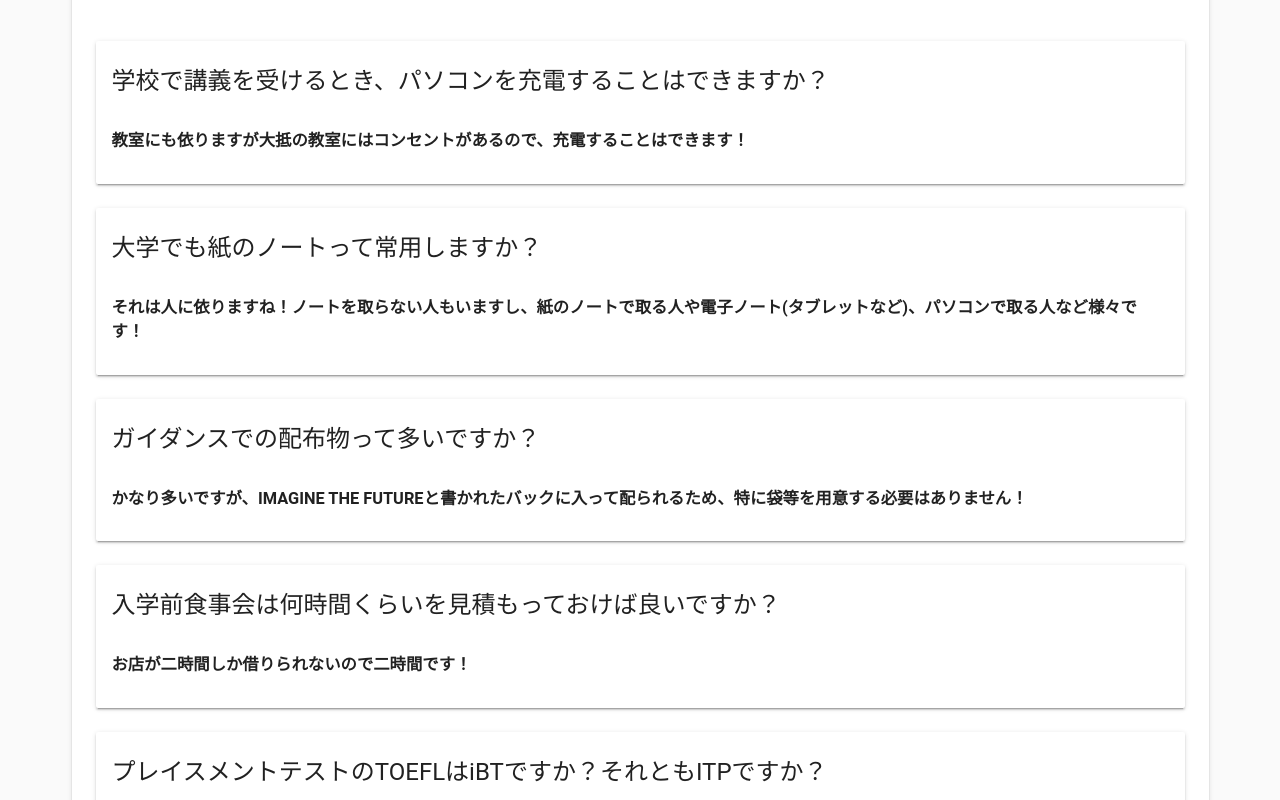
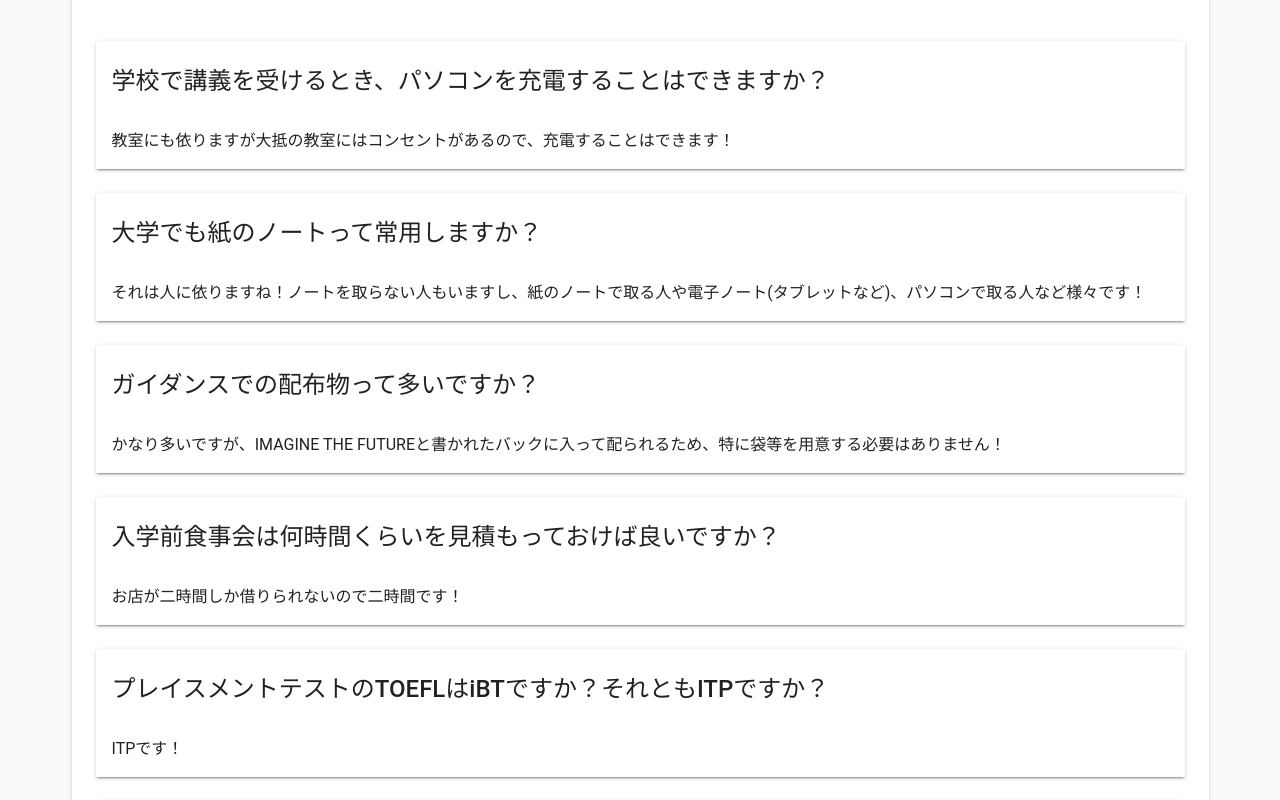
Before and after one commit to takonasu/shinkan2019, a Vue app: page /#/question in a window 1280 px wide. Shown: the part 420-1220 px from the top of the page. Built offline with nearby package versions, Linux system fonts and the light colour scheme.

Commit message:
fix:typographyをいじった

```diff
--- a/src/components/question.vue
+++ b/src/components/question.vue
@@ -17,12 +17,10 @@
         <v-container>
           <v-card class="mb-4" v-for="n in question_lists" v-bind:key="n.id">
             <v-card-title primary-title>
-              <div>
-                <h3 class="headline mb-0">{{ n.question }}</h3>
-              </div>
+              <div class="headline mb-0 font-weight-medium">{{ n.question }}</div>
             </v-card-title>
             <v-card-text>
-              <h3>{{ n.answer }}</h3>
+              <div class="subheading">{{ n.answer }}</div>
             </v-card-text>
           </v-card>
         </v-container>
```
